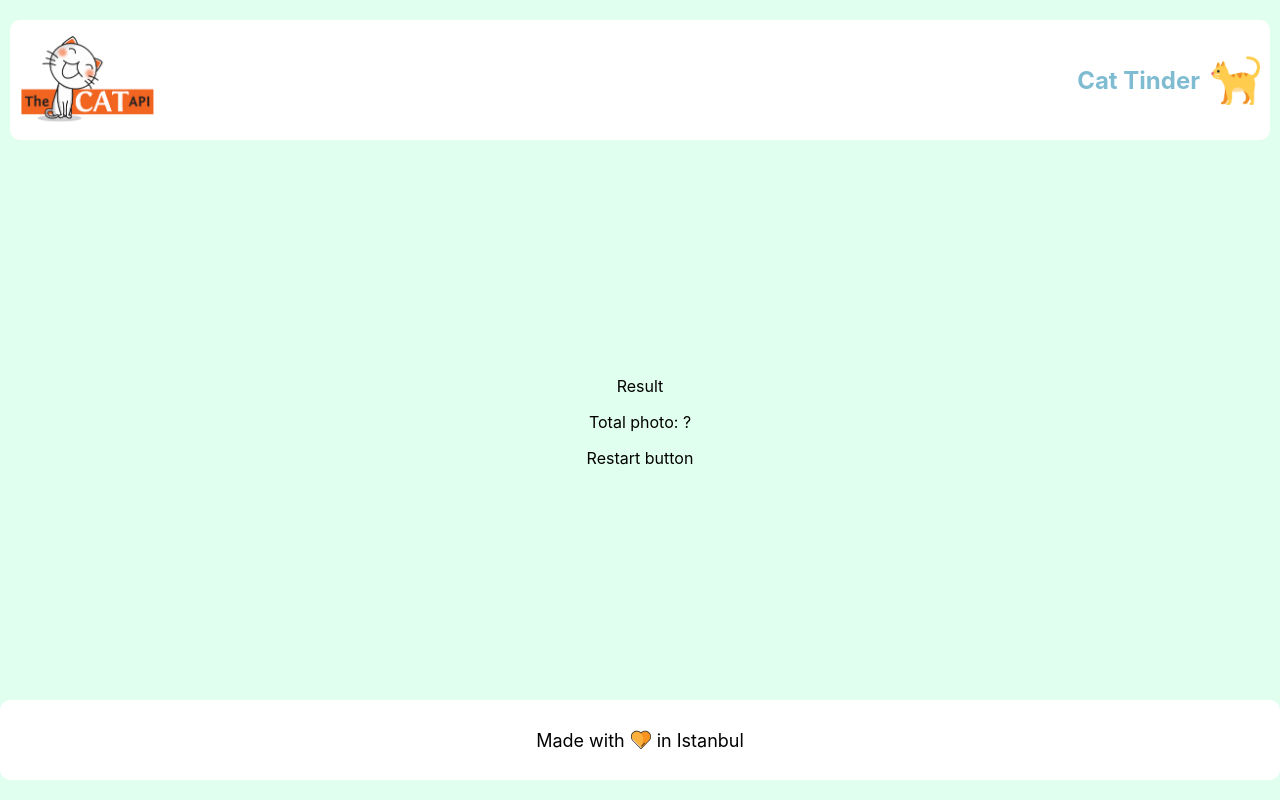
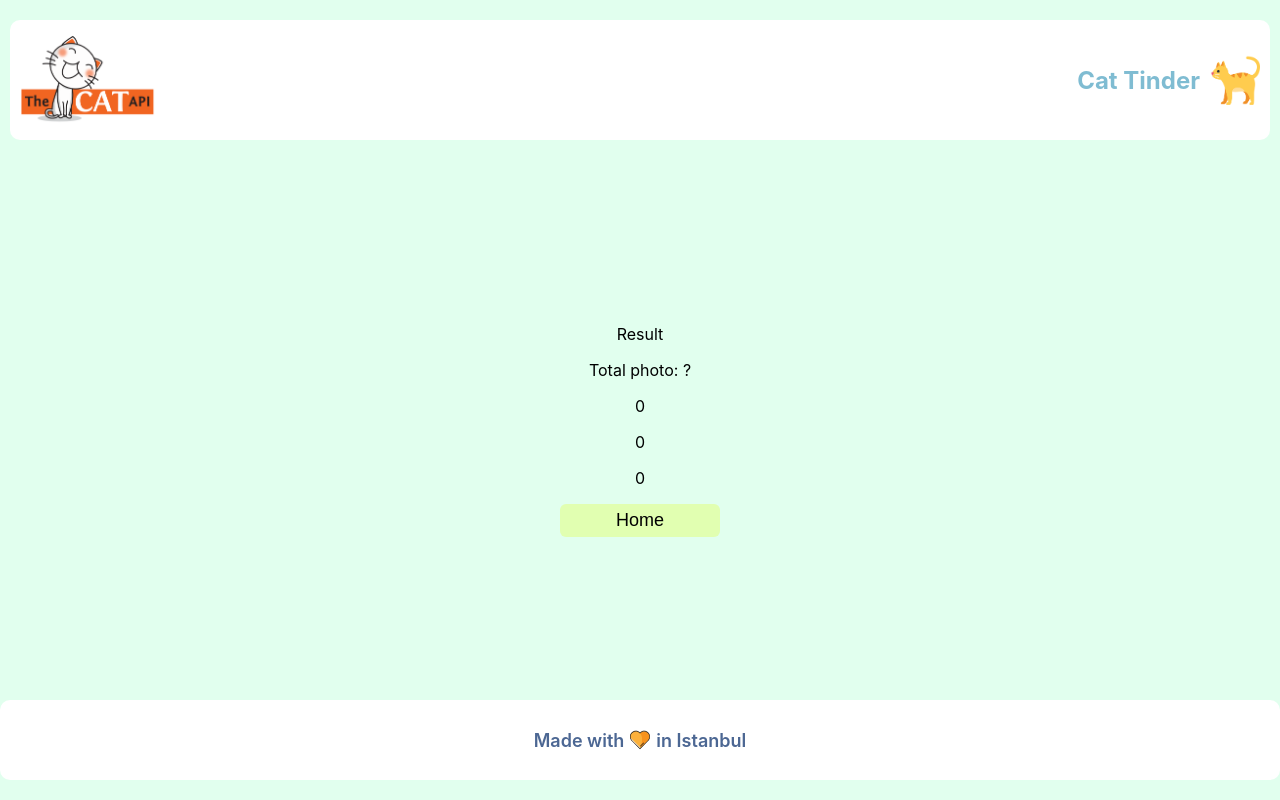
Before and after one commit to yesimkarayigit/cat-tinder, a React (Create React App) app: page /result in a window 1280 px wide. Built offline with nearby package versions, Linux system fonts and the light colour scheme; no server answers.

Commit message:
Improvements on UI

```diff
--- a/src/components/Breed.tsx
+++ b/src/components/Breed.tsx
@@ -1,6 +1,6 @@
 import React, { useEffect, useState } from 'react';
 import axios from 'axios';
-import { SelectStyled } from '../styles/styled';
+import { Paragragh, SelectStyled } from '../styles/styled';
 import { useDispatch, useSelector } from 'react-redux';
 import { setBreed } from '../store/actions';
 import { getBreed } from '../store/selectors';
@@ -27,6 +27,8 @@ export const Breed = () => {
   }, []);
 
   return (
+    <div>
+      <Paragragh fontWeight="600">Breed</Paragragh>
       <SelectStyled value={breed} onChange={handleChangeSelect}>
         {breeds.map((breed: any) => (
           <option value={breed.id} key={breed.id}>
@@ -34,5 +36,6 @@ export const Breed = () => {
           </option>
         ))}
       </SelectStyled>
+    </div>
   );
 };
--- a/src/components/CountDown.tsx
+++ b/src/components/CountDown.tsx
@@ -2,6 +2,7 @@ import React, { useEffect, useState } from 'react';
 import { useDispatch, useSelector } from 'react-redux';
 import { getTime } from '../store/selectors';
 import { finishGame } from '../store/actions';
+import { Paragragh, CountDownBoxStyled } from '../styles/styled';
 
 export const CountDown = () => {
   const time = useSelector(getTime);
@@ -38,12 +39,21 @@ export const CountDown = () => {
     };
   });
 
-  const text =
-    minutes + seconds <= 0 ? 'time is over' : `time: ${minutes}:${seconds}`;
+  const countDownText =
+    minutes + seconds <= 0 ? 'Game is over' : `${minutes}:${seconds}`;
+  const isLastTenSeconds = minutes === 0 && seconds < 10;
 
   return (
-    <div>
-      <p>{text}</p>
-    </div>
+    <CountDownBoxStyled
+      backgroundColor={isLastTenSeconds ? '#F96666' : '#e1ffb1'}
+    >
+      <Paragragh
+        fontSize="20px"
+        color={isLastTenSeconds ? '#182747' : '#4C6793'}
+        fontWeight="600"
+      >
+        {countDownText}
+      </Paragragh>
+    </CountDownBoxStyled>
   );
 };
--- a/src/components/Footer.tsx
+++ b/src/components/Footer.tsx
@@ -5,9 +5,13 @@ import { IconStyled, Paragragh, FooterStyled } from '../styles/styled';
 export const Footer = () => {
   return (
     <FooterStyled>
-      <Paragragh>Made with</Paragragh>
+      <Paragragh fontWeight="600" color="#4C6793">
+        Made with
+      </Paragragh>
       <IconStyled src={Icon} alt="heart icon" />
-      <Paragragh>in Istanbul</Paragragh>
+      <Paragragh fontWeight="600" color="#4C6793">
+        in Istanbul
+      </Paragragh>
     </FooterStyled>
   );
 };
--- a/src/components/Game.tsx
+++ b/src/components/Game.tsx
@@ -8,6 +8,7 @@ import { Paragragh, PawStyled } from '../styles/styled';
 import { setLiked, setDisliked, setSkipped } from '../store/actions';
 import Paw from '../assets/paw.png';
 import { Skeleton } from './Skeleton';
+import { useNavigate } from 'react-router-dom';
 
 const API_KEY = process.env.REACT_APP_CAT_API_KEY;
 
@@ -20,12 +21,13 @@ interface Info {
 }
 
 export const Game = () => {
+  const navigate = useNavigate();
   const dispatch = useDispatch();
 
   const breed = useSelector(getBreed);
   const time = useSelector(getTime);
+
   const [lastDirection, setLastDirection] = useState<any>(null);
-
   const [info, setInfo] = useState<Array<Info>>([]);
 
   useEffect(() => {
@@ -35,7 +37,7 @@ export const Game = () => {
 
     axios
       .get(
-        `https://api.thecatapi.com/v1/images/search?limit=5&breed_ids=${breed}`,
+        `https://api.thecatapi.com/v1/images/search?limit=50&breed_ids=${breed}`,
         {
           headers: {
             'Content-Type': 'application/json',
@@ -44,7 +46,6 @@ export const Game = () => {
         }
       )
       .then((response) => {
-        console.log('response?.data', response?.data);
         setInfo(response?.data);
       })
       .catch((e) => {
@@ -74,13 +75,17 @@ export const Game = () => {
     });
   };
 
+  // TODO
+  if (time === 0) {
+    navigate('/result');
+  }
+
   if (!info.length) {
     return <Skeleton />;
   }
 
   return (
     <div>
-      Game
       <CountDown />
       <div className="cardContainer">
         {info.map((cat: any) => (
--- a/src/components/Home.tsx
+++ b/src/components/Home.tsx
@@ -1,14 +1,15 @@
-import React from 'react';
+import React, { useEffect } from 'react';
 import { Breed } from './Breed';
 import {
   HomeContainerStyled,
   HomeWrapperStyled,
+  Paragragh,
   StartButtonStyled,
 } from '../styles/styled';
 
 import { TimeInput } from './TimeInput';
 import { useDispatch } from 'react-redux';
-import { finishGame, startGame } from '../store/actions';
+import { finishGame, setBreed, setTime, startGame } from '../store/actions';
 import { useNavigate } from 'react-router-dom';
 
 export const Home = () => {
@@ -22,13 +23,22 @@ export const Home = () => {
     navigate('/game');
   };
 
+  useEffect(() => {
+    dispatch(setBreed(''));
+    dispatch(setTime(''));
+  }, []);
+
   return (
     <HomeContainerStyled>
       <HomeWrapperStyled>
         <TimeInput />
         <Breed />
       </HomeWrapperStyled>
-      <StartButtonStyled onClick={handleClick}>Play</StartButtonStyled>
+      <StartButtonStyled onClick={handleClick}>
+        <Paragragh fontWeight="500" fontSize="18px">
+          Play
+        </Paragragh>
+      </StartButtonStyled>
     </HomeContainerStyled>
   );
 };
--- a/src/components/Result.tsx
+++ b/src/components/Result.tsx
@@ -1,21 +1,33 @@
 import React from 'react';
 import { useSelector } from 'react-redux';
 import { getLiked, getDisliked, getSkipped } from '../store/selectors';
+import { Paragragh, ReturnButtonStyled } from '../styles/styled';
+import { useNavigate } from 'react-router-dom';
 
 export const Result = () => {
+  const navigate = useNavigate();
+
   const liked = useSelector(getLiked);
   const disliked = useSelector(getDisliked);
   const skipped = useSelector(getSkipped);
+
+  const handleClick = () => {
+    navigate('/');
+  };
 
   // TODO
   return (
     <div>
       Result
       <p>Total photo: ?</p>
-      <p>{liked}</p>
-      <p>{disliked}</p>
-      <p>{skipped}</p>
-      <p>Restart button</p>
+      <p>{liked.length}</p>
+      <p>{disliked.length}</p>
+      <p>{skipped.length}</p>
+      <ReturnButtonStyled onClick={handleClick}>
+        <Paragragh fontWeight="500" fontSize="18px">
+          Home
+        </Paragragh>
+      </ReturnButtonStyled>
     </div>
   );
 };
--- a/src/components/TimeInput.tsx
+++ b/src/components/TimeInput.tsx
@@ -1,6 +1,6 @@
 import React from 'react';
 import { useDispatch, useSelector } from 'react-redux';
-import { InputStyled } from '../styles/styled';
+import { InputStyled, Paragragh } from '../styles/styled';
 import { setTime } from '../store/actions';
 import { getTime } from '../store/selectors';
 
@@ -18,7 +18,8 @@ export const TimeInput = () => {
 
   return (
     <div>
-      <InputStyled type="text" value={time} onChange={handleChangeTime} />
+      <Paragragh fontWeight="600">Time</Paragragh>
+      <InputStyled type="text" value={time || ''} onChange={handleChangeTime} />
     </div>
   );
 };
--- a/src/index.css
+++ b/src/index.css
@@ -71,7 +71,8 @@ input[type='number'] {
 .cardContainer {
   width: 90vw;
   max-width: 260px;
-  height: 300px;
+  height: 350px;
+  margin-top: 20px;
 }
 
 .card {
--- a/src/styles/styled.ts
+++ b/src/styles/styled.ts
@@ -6,6 +6,12 @@ interface FlexProps {
 
 interface ParagraghProps {
   fontSize?: string;
+  color?: string;
+  fontWeight?: string;
+}
+
+interface CountDownBoxStyledProps {
+  backgroundColor?: string;
 }
 
 export const Flex = styled.div<FlexProps>`
@@ -15,7 +21,10 @@ export const Flex = styled.div<FlexProps>`
 
 export const Paragragh = styled.p<ParagraghProps>`
   font-size: ${(props) => props.fontSize || '18px'};
+  color: ${(props) => props.color || '#000'};
+  font-weight: ${(props) => props.fontWeight || 'normal'};
   margin: 0;
+  white-space: nowrap;
 `;
 
 export const ContainerStyled = styled.div`
@@ -77,6 +86,7 @@ export const HomeWrapperStyled = styled.div`
 export const InputStyled = styled.input`
   font-size: 18px;
   padding: 10px;
+  margin-top: 10px;
   background-color: #a5f1e9;
   border: none;
   border-radius: 3px;
@@ -89,6 +99,7 @@ export const InputStyled = styled.input`
 export const SelectStyled = styled.select`
   font-size: 18px;
   padding: 10px;
+  margin-top: 10px;
   background-color: #a5f1e9;
   border: none;
   border-radius: 3px;
@@ -106,7 +117,6 @@ export const StartButtonStyled = styled.button`
   outline: none;
   border: none;
   border-radius: 6px;
-  font-size: 18px;
 `;
 
 export const IconStyled = styled.img`
@@ -144,3 +154,20 @@ export const PawStyled = styled.img`
   height: 12px;
   margin: 0 2px;
 `;
+
+export const CountDownBoxStyled = styled.div<CountDownBoxStyledProps>`
+  padding: 6px;
+  margin: 0 auto;
+  background-color: ${(props) => props.backgroundColor || '#e1ffb1'};
+  border-radius: 6px;
+`;
+
+export const ReturnButtonStyled = styled.button`
+  width: 160px;
+  padding: 6px;
+  background-color: #e1ffb1;
+  cursor: pointer;
+  outline: none;
+  border: none;
+  border-radius: 6px;
+`;
```
Lines whose indentation alone changed are shown as unchanged.
